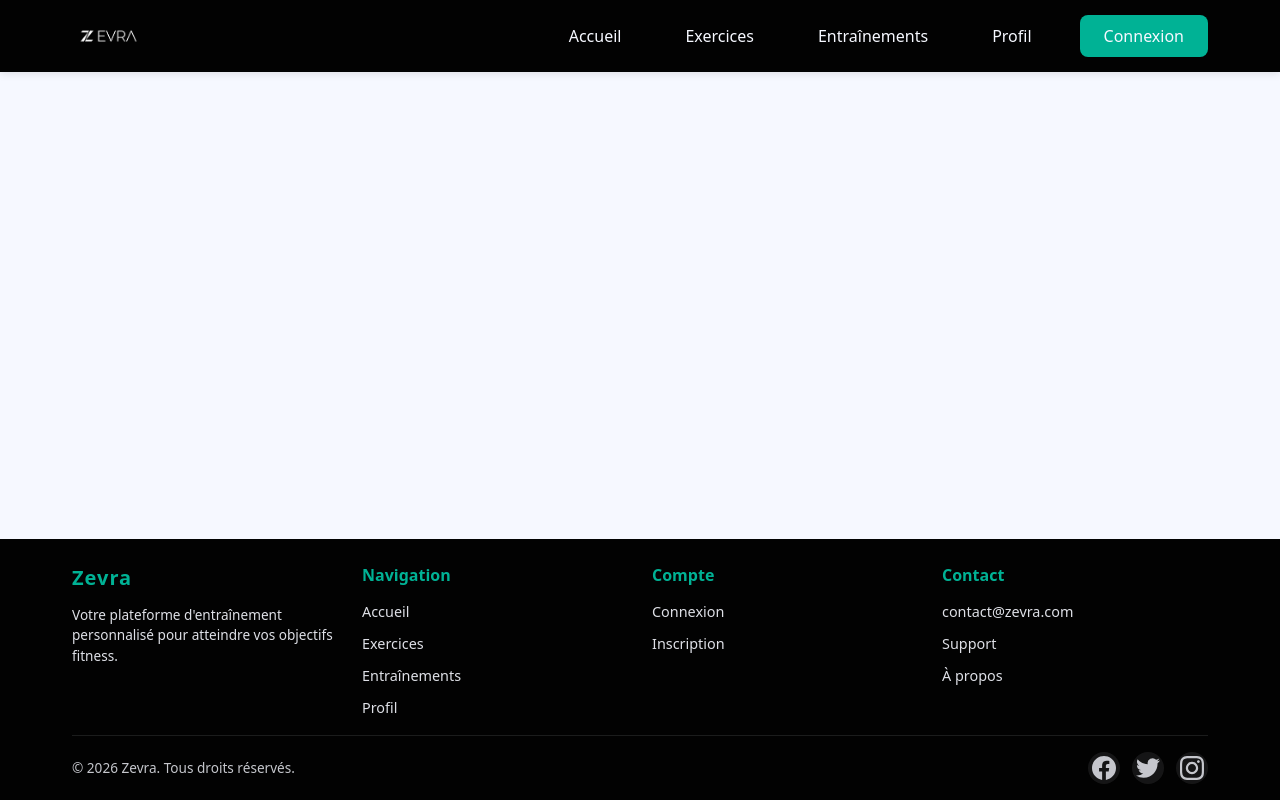
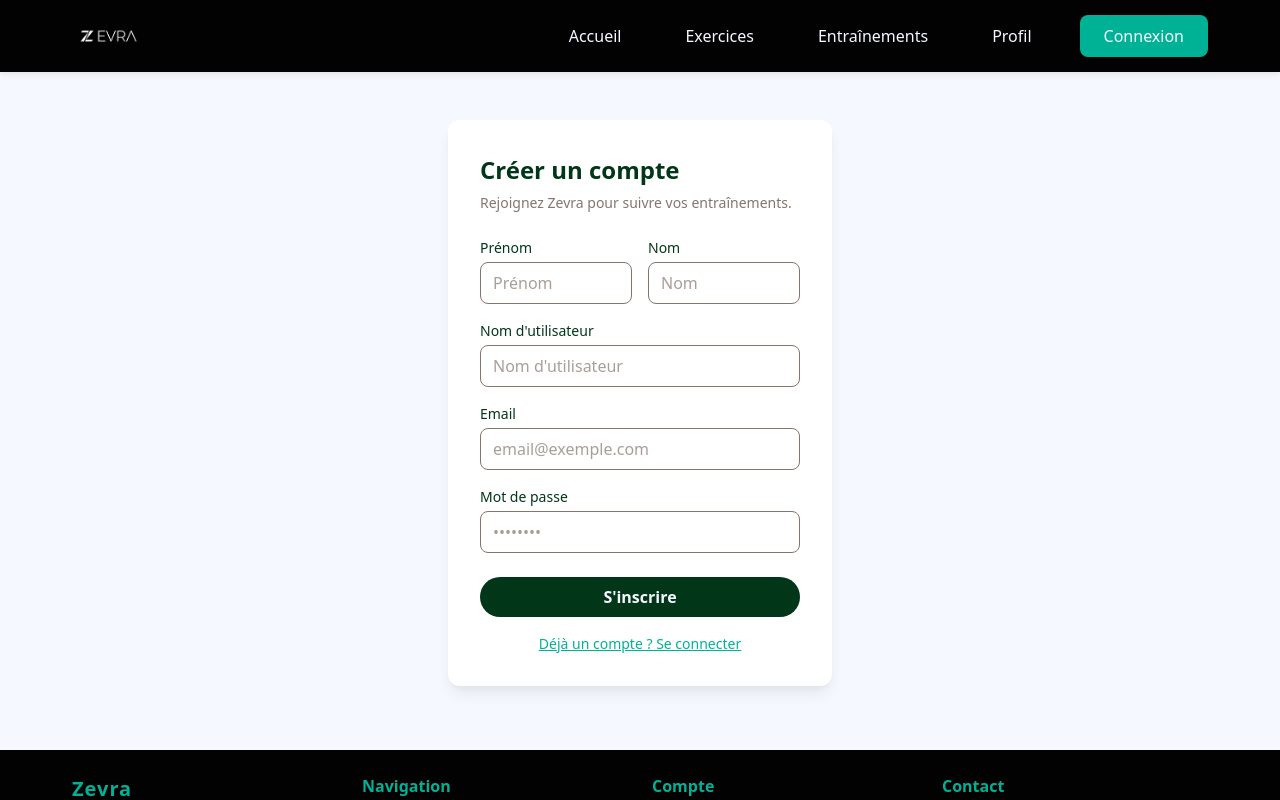
Before and after one commit to WernerWlff/Zevra_Front, an Angular app in the folder Zevra/: page /register in a window 1280 px wide. Before the commit this address led to /. Shown: the top 800 px of the page. Built offline with nearby package versions, Linux system fonts and the light colour scheme.

Commit message:
feat: register page - added the route inside app.routes
fix: quick reformating of the frontPage file

```diff
--- a/Zevra/src/app/app.html
+++ b/Zevra/src/app/app.html
@@ -22,7 +22,7 @@
       <li><a routerLink="/exercices" class="nav-link">Exercices</a></li>
       <li><a routerLink="/entrainements" class="nav-link">Entraînements</a></li>
       <li><a routerLink="/profil" class="nav-link">Profil</a></li>
-      <li><a routerLink="/login" class="nav-link nav-link-button">Connexion</a></li>
+      <li><a routerLink="/register" class="nav-link nav-link-button">Connexion</a></li>
     </ul>
   </div>
 </nav>
--- a/Zevra/src/app/app.routes.ts
+++ b/Zevra/src/app/app.routes.ts
@@ -1,6 +1,8 @@
 import { Routes } from '@angular/router';
 import { FrontPage } from './components/front-page/front-page';
+import { Register } from './components/register/register';
 
 export const routes: Routes = [
     {path: '', component: FrontPage},
+    {path: 'register', component: Register},
 ];
--- a/Zevra/src/app/components/front-page/front-page.ts
+++ b/Zevra/src/app/components/front-page/front-page.ts
@@ -1,5 +1,5 @@
 import { CommonModule } from '@angular/common';
-import { Component, OnInit, signal} from '@angular/core';
+import { Component, OnInit, signal } from '@angular/core';
 import { FormsModule } from '@angular/forms';
 import { Router } from '@angular/router';
 import { MuscleService, Muscle } from '../../services/muscle';
--- a/Zevra/src/app/components/register/register.css
+++ b/Zevra/src/app/components/register/register.css
@@ -0,0 +1,163 @@
+.register-section {
+    background-color: var(--color-ghost-white);
+    padding: 1.5rem 0 3rem;
+  }
+
+  @media (min-width: 1024px) {
+    .register-section {
+      padding: 3rem 0 4rem;
+    }
+  }
+
+  .register-wrapper {
+    max-width: 28rem;
+    margin-left: auto;
+    margin-right: auto;
+    padding-left: 1rem;
+    padding-right: 1rem;
+  }
+
+  @media (min-width: 640px) {
+    .register-wrapper {
+      padding-left: 1.5rem;
+      padding-right: 1.5rem;
+    }
+  }
+
+  @media (min-width: 1024px) {
+    .register-wrapper {
+      padding-left: 2rem;
+      padding-right: 2rem;
+    }
+  }
+
+  .register-card {
+    background-color: white;
+    border: none;
+    box-shadow: 0 10px 15px -3px rgba(2, 54, 24, 0.08), 0 4px 6px -2px rgba(2, 54, 24, 0.04);
+    border-radius: 0.75rem;
+    padding: 1.5rem;
+  }
+
+  @media (min-width: 1024px) {
+    .register-card {
+      padding: 2rem;
+    }
+  }
+
+  .register-title {
+    font-size: 1.5rem;
+    font-weight: 700;
+    color: var(--color-black-forest);
+    margin: 0 0 0.25rem 0;
+  }
+
+  .register-subtitle {
+    font-size: 0.875rem;
+    color: var(--color-taupe);
+    margin: 0 0 1.5rem 0;
+  }
+
+  .register-form {
+    display: flex;
+    flex-direction: column;
+    gap: 1rem;
+  }
+
+  .register-grid {
+    display: grid;
+    grid-template-columns: 1fr 1fr;
+    gap: 1rem;
+  }
+
+  @media (max-width: 480px) {
+    .register-grid {
+      grid-template-columns: 1fr;
+    }
+  }
+
+  .register-field {
+    display: flex;
+    flex-direction: column;
+    gap: 0.25rem;
+  }
+
+  .register-label {
+    font-size: 0.875rem;
+    font-weight: 500;
+    color: var(--color-black-forest);
+  }
+
+  .register-input {
+    width: 100%;
+    padding: 0.5rem 0.75rem;
+    border: 1px solid var(--color-taupe);
+    border-radius: 0.5rem;
+    background-color: white;
+    color: var(--color-black);
+    font-size: 1rem;
+    box-sizing: border-box;
+  }
+
+  .register-input:focus {
+    outline: none;
+    border-color: var(--color-seaweed);
+    box-shadow: 0 0 0 2px rgba(0, 178, 149, 0.25);
+  }
+
+  .register-input::placeholder {
+    color: var(--color-taupe);
+    opacity: 0.7;
+  }
+
+  .register-error {
+    font-size: 0.875rem;
+    color: #b91c1c;
+    margin: 0;
+  }
+
+  .register-actions {
+    display: flex;
+    flex-direction: column;
+    gap: 1rem;
+    margin-top: 0.5rem;
+  }
+
+  .register-button {
+    width: 100%;
+    height: 2.5rem;
+    background-color: var(--color-black-forest);
+    color: var(--color-ghost-white);
+    border: none;
+    border-radius: 9999px;
+    font-weight: 600;
+    font-size: 1rem;
+    cursor: pointer;
+    transition: background-color 0.2s, box-shadow 0.2s;
+  }
+
+  .register-button:hover:not(:disabled) {
+    background-color: var(--color-black);
+  }
+
+  .register-button:focus {
+    outline: none;
+    box-shadow: 0 0 0 2px var(--color-seaweed);
+  }
+
+  .register-button:disabled {
+    opacity: 0.6;
+    cursor: not-allowed;
+  }
+
+  .register-link {
+    font-size: 0.875rem;
+    color: var(--color-seaweed);
+    text-align: center;
+    text-decoration: underline;
+    transition: color 0.2s;
+  }
+
+  .register-link:hover {
+    color: var(--color-black-forest);
+  }
--- a/Zevra/src/app/components/register/register.html
+++ b/Zevra/src/app/components/register/register.html
@@ -1 +1,52 @@
-<p>register works!</p>
+<section class="register-section">
+    <div class="register-wrapper">
+        <div class="register-card">
+            <h2 class="register-title">Créer un compte</h2>
+            <p class="register-subtitle">Rejoignez Zevra pour suivre vos entraînements.</p>
+
+            <form (ngSubmit)="onSubmit()" class="register-form">
+                <div class="register-grid">
+                    <div class="register-field">
+                        <label for="firstname" class="register-label">Prénom</label>
+                        <input id="firstname" type="text" [(ngModel)]="firstname" name="firstname"
+                            class="register-input" placeholder="Prénom" required />
+                    </div>
+                    <div class="register-field">
+                        <label for="lastname" class="register-label">Nom</label>
+                        <input id="lastname" type="text" [(ngModel)]="lastname" name="lastname" class="register-input"
+                            placeholder="Nom" required />
+                    </div>
+                </div>
+
+                <div class="register-field">
+                    <label for="username" class="register-label">Nom d'utilisateur</label>
+                    <input id="username" type="text" [(ngModel)]="username" name="username" class="register-input"
+                        placeholder="Nom d'utilisateur" required />
+                </div>
+
+                <div class="register-field">
+                    <label for="email" class="register-label">Email</label>
+                    <input id="email" type="email" [(ngModel)]="email" name="email" class="register-input"
+                        placeholder="email@exemple.com" required />
+                </div>
+
+                <div class="register-field">
+                    <label for="password" class="register-label">Mot de passe</label>
+                    <input id="password" type="password" [(ngModel)]="password" name="password" class="register-input"
+                        placeholder="••••••••" required />
+                </div>
+
+                @if (errorMessage) {
+                <p class="register-error">{{ errorMessage }}</p>
+                }
+
+                <div class="register-actions">
+                    <button type="submit" class="register-button" [disabled]="isSubmitting">
+                        {{ isSubmitting ? 'Inscription...' : 'S\'inscrire' }}
+                    </button>
+                    <a routerLink="/login" class="register-link">Déjà un compte ? Se connecter</a>
+                </div>
+            </form>
+        </div>
+    </div>
+</section>
--- a/Zevra/src/app/components/register/register.ts
+++ b/Zevra/src/app/components/register/register.ts
@@ -1,11 +1,49 @@
 import { Component } from '@angular/core';
+import { Router } from '@angular/router';
+import { FormsModule } from '@angular/forms';
+import { RouterLink } from '@angular/router';
+import { AuthService, RegisterRequest } from '../../services/auth';
 
 @Component({
   selector: 'app-register',
-  imports: [],
+  imports: [FormsModule, RouterLink],
   templateUrl: './register.html',
   styleUrl: './register.css',
 })
 export class Register {
+  firstname = '';
+  lastname = '';
+  username = '';
+  email = '';
+  password = '';
 
+  isSubmitting = false;
+  errorMessage = '';
+
+  constructor(private authService: AuthService, private router: Router) { }
+
+  onSubmit(): void {
+    this.errorMessage = '';
+    this.isSubmitting = true;
+
+    const data: RegisterRequest = {
+      firstname: this.firstname.trim(),
+      lastname: this.lastname.trim(),
+      username: this.username.trim(),
+      email: this.email.trim(),
+      password: this.password
+    };
+
+    // TODO : finish the login component to redirect the user after creating an account
+    this.authService.register(data).subscribe({
+      next: () => {
+        this.isSubmitting = false;
+        this.router.navigate(['/login']);
+      },
+      error: (err) => {
+        this.isSubmitting = false;
+        this.errorMessage = err.error?.message ?? err.error ?? 'erreur lors de l\'inscription.';
+      },
+    });
+  }
 }
--- a/Zevra/src/app/services/auth.ts
+++ b/Zevra/src/app/services/auth.ts
@@ -47,11 +47,11 @@ export class AuthService {
   }
 
   register(data: RegisterRequest): Observable<RegisterResponse> {
-    return this.http.post<RegisterResponse>(`${this.baseUrl}/api/register`, data);
+    return this.http.post<RegisterResponse>(`${this.baseUrl}/register`, data);
   }
 
   login(email: string, password: string): Observable<LoginResponse> {
-    return this.http.post<LoginResponse>(`${this.baseUrl}/api/login`, { email, password });
+    return this.http.post<LoginResponse>(`${this.baseUrl}/login`, { email, password });
   }
 
   //todo : updatePassword
```
Also changed, not shown: Zevra/src/app/components/front-page/front-page.html (+4 -20 lines).
